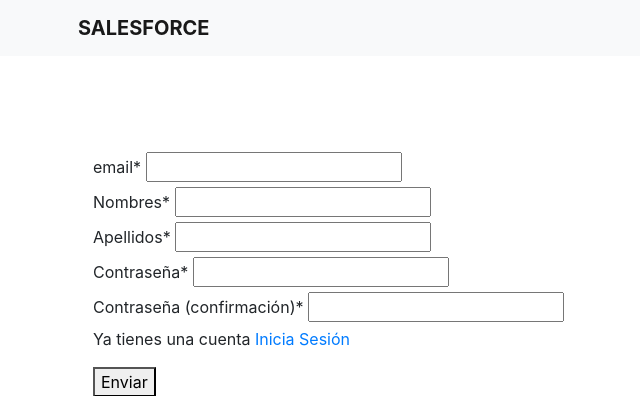
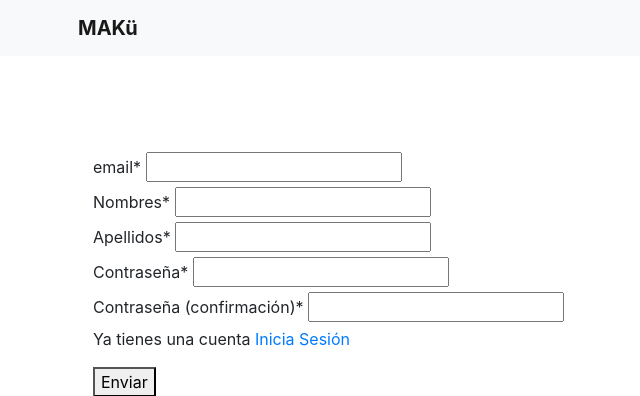
Before and after one commit to OviLuis/salesforceapp, a Django app: page /home/signup/ in a window 1280 px wide. Shown: the top 396 px of the page, without its empty margins (7-647 px from the left). Run offline with Django 3.2, Linux system fonts and the light colour scheme; some libraries are stand-ins or nearby versions.

Commit message:
cambio nombre app

```diff
--- a/templates/__Base.html
+++ b/templates/__Base.html
@@ -10,7 +10,7 @@
     <meta name="description" content="">
     <meta name="author" content="">
     <title>
-      {% block title %} SALESFORCE {% endblock title %}
+      {% block title %} MAKü {% endblock title %}
     </title>
     {% block stylesheets %}
 
@@ -29,7 +29,7 @@
 
       <div class="container">
         <div class="navbar-header">
-                <b><a class="navbar-brand" href="{% url 'index' %}"> SALESFORCE </a></b>
+                <b><a class="navbar-brand" href="{% url 'index' %}"> MAKü </a></b>
 
         </div>
 
--- a/templates/index.html
+++ b/templates/index.html
@@ -11,7 +11,7 @@
     <meta name="description" content="">
     <meta name="author" content="">
     <title>
-      {% block title %} SALESFORCE {% endblock title %}
+      {% block title %} MAKü {% endblock title %}
     </title>
 
     <!-- Bootstrap core CSS -->
@@ -29,7 +29,7 @@
 
       <div class="container">
         <div class="navbar-header">
-                <b><a class="navbar-brand" href=""> SALESFORCE </a></b>
+                <b><a class="navbar-brand" href=""> MAKü </a></b>
 
         </div>
 
```
